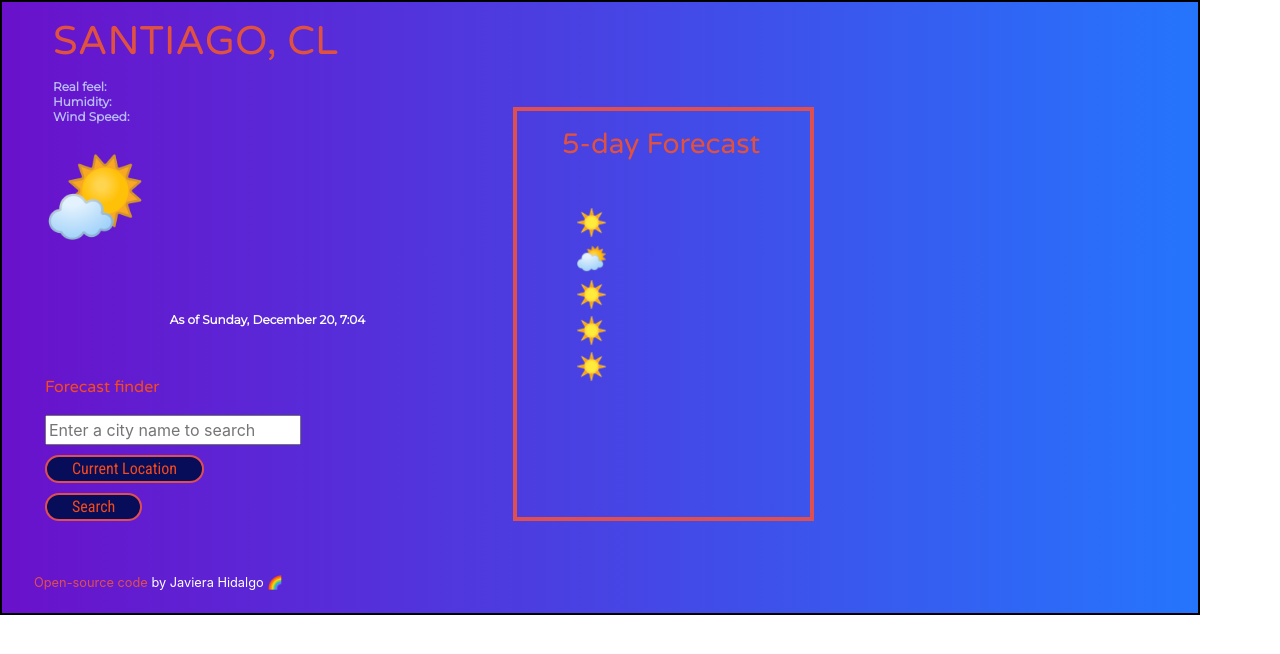
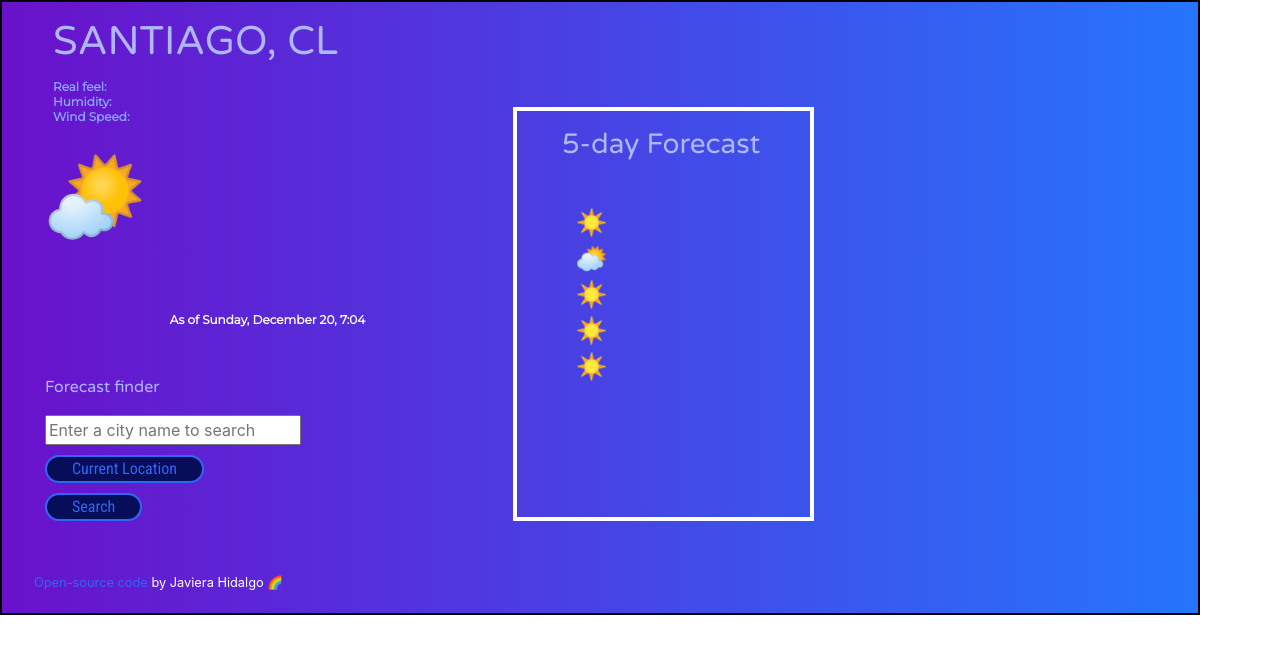
Before and after one commit to javytaxime14/JS-weather-project, a plain HTML site: page index.html in a window 1280 px wide. Drawn offline with nearby package versions, Linux system fonts and the light colour scheme.

Commit message:
css updating

```diff
--- a/src/style.css
+++ b/src/style.css
@@ -194,6 +194,14 @@ h3 {
   background-blend-mode: screen;
 }
 
+.night h1 {
+  color: #afb6fa;
+}
+
+.night h3 {
+  color: #afb6fa;
+}
+
 .night h6 {
   color: #ffffff;
 }
@@ -202,18 +210,40 @@ h3 {
   color: #ffffff;
 }
 
+.night #weather-condition {
+  color: #afb6fa;
+}
+
+.night .finder {
+  color: #afb6fa;
+}
+
 .night .button {
-  background-color: #070d59
+  background-color: #070d59;
+  border: 2px solid  #2E67F5;
+  color:  #2E67F5;
+}
+
+.night .button:hover {
+  background-color: #6A11CB;
+  color: #070d59;
+}
+
+.night .col-xs-2 {
+  border: 4px solid #ffffff;
 }
 
 .night .row-variables {
-  color:#b8bcf5
+  color:#87a5f1;
 }
 
 .night .row-degrees {
   color: #b8bcf5
 }
 
+.night footer a {
+  color: #2E67F5;
+}
 .col-xs-2 {
   border: 4px solid #ffffff;
   padding-right: 50px;
```
